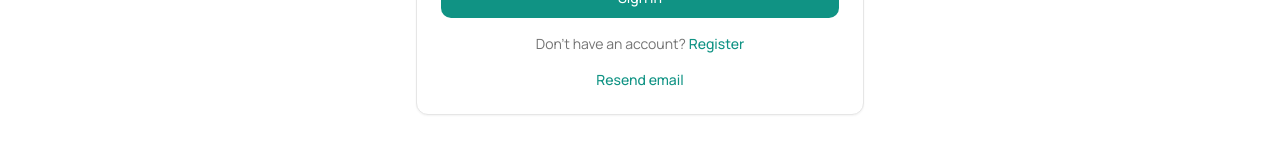
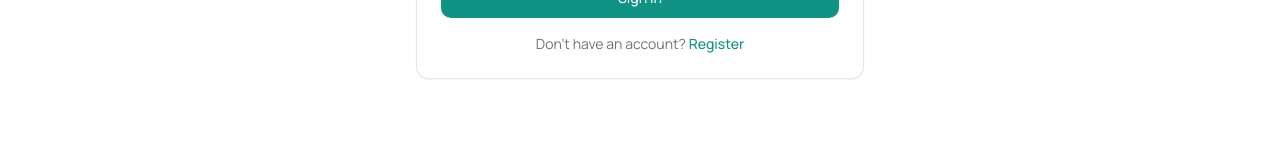
Before and after one commit to Myahse/Maresi, a React (Vite) app in the folder web/: page /login in a window 1280 px wide. Shown: the part 409-569 px from the top of the page. Built offline with nearby package versions, Linux system fonts and the light colour scheme; no server answers.

Commit message:
Remove the resend-email link from the guest login page.

```diff
--- a/web/src/pages/LoginPage.tsx
+++ b/web/src/pages/LoginPage.tsx
@@ -101,12 +101,6 @@ export function LoginPage() {
               {t("login.registerLink")}
             </Link>
           </p>
-          <Link
-            to={email.trim() ? `/verify-email?email=${encodeURIComponent(email.trim())}` : "/verify-email"}
-            className="text-sm font-medium text-primary hover:underline"
-          >
-            {t("verify.resend")}
-          </Link>
         </CardFooter>
       </form>
     </Card>
```
